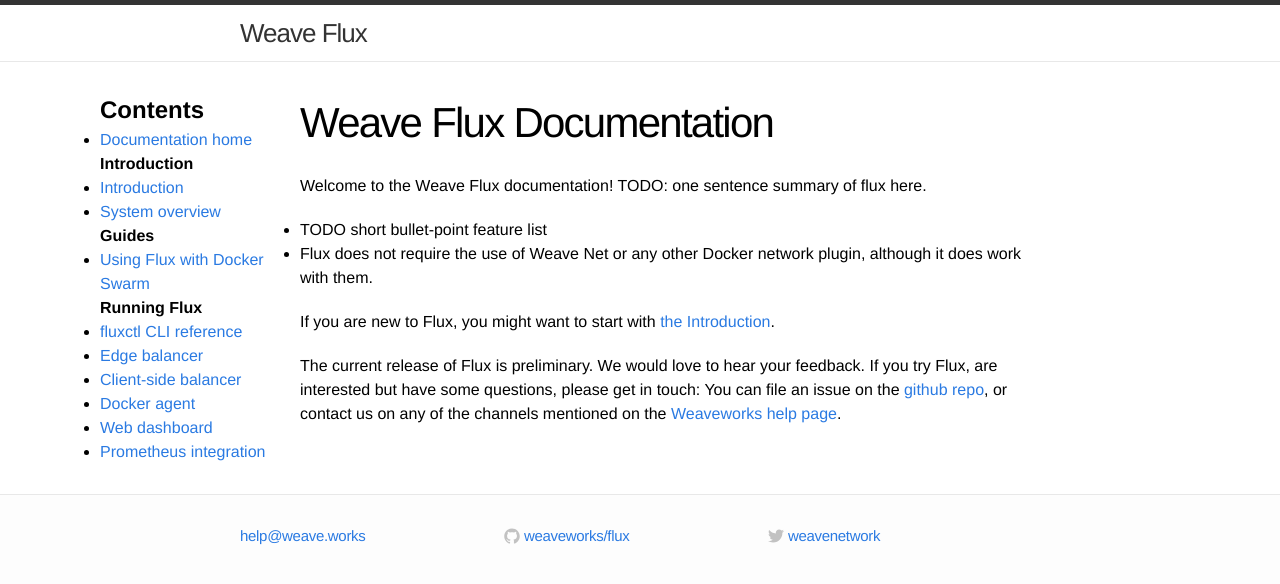
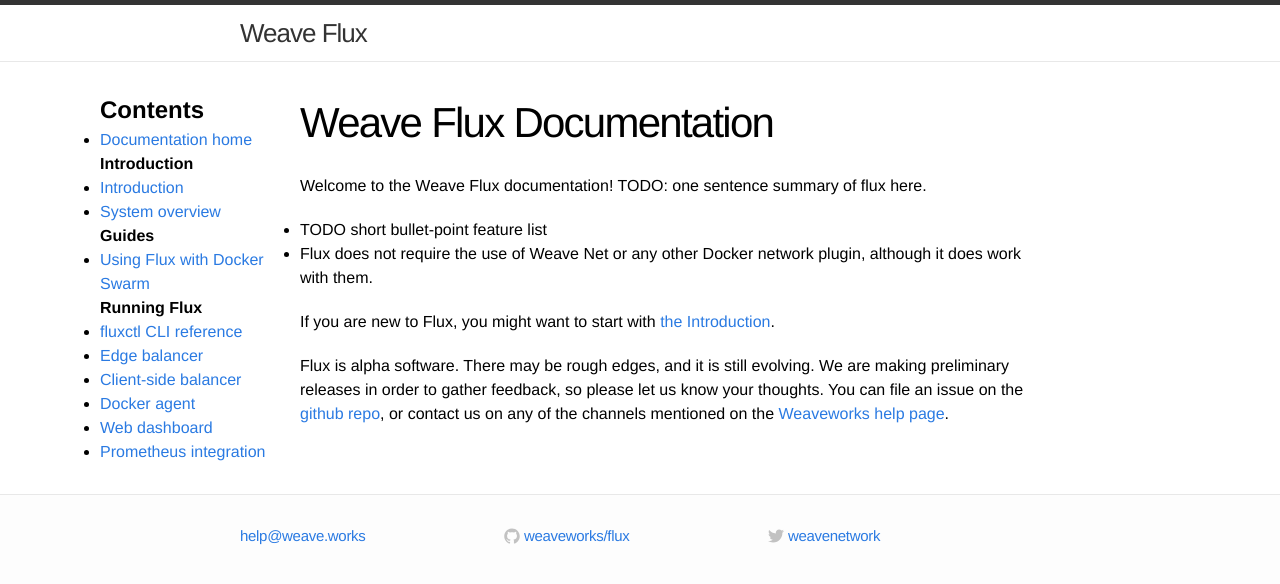
Before and after one commit to weaveworks-experiments/flux-classic, a Jekyll site: the page built from site/index.md, in a window 1280 px wide. Shown: the top 584 px of the page. Built offline with Jekyll 4.4.1, drawn with Linux system fonts in a browser that asks for light colours.

Commit message:
Better words

```diff
--- a/site/index.md
+++ b/site/index.md
@@ -13,9 +13,9 @@
 If you are new to Flux, you might want to start with
 [the Introduction](intro).
 
-The current release of Flux is preliminary.  We would love to hear
-your feedback.  If you try Flux, are interested but have some
-questions, please get in touch: You can file an issue on the [github
-repo](https://github.com/weaveworks/flux/), or contact us on any of
-the channels mentioned on the [Weaveworks help
+Flux is alpha software.  There may be rough edges, and it is still
+evolving.  We are making preliminary releases in order to gather
+feedback, so please let us know your thoughts. You can file an issue
+on the [github repo](https://github.com/weaveworks/flux/), or contact
+us on any of the channels mentioned on the [Weaveworks help
 page](http://www.weave.works/help/).
```
